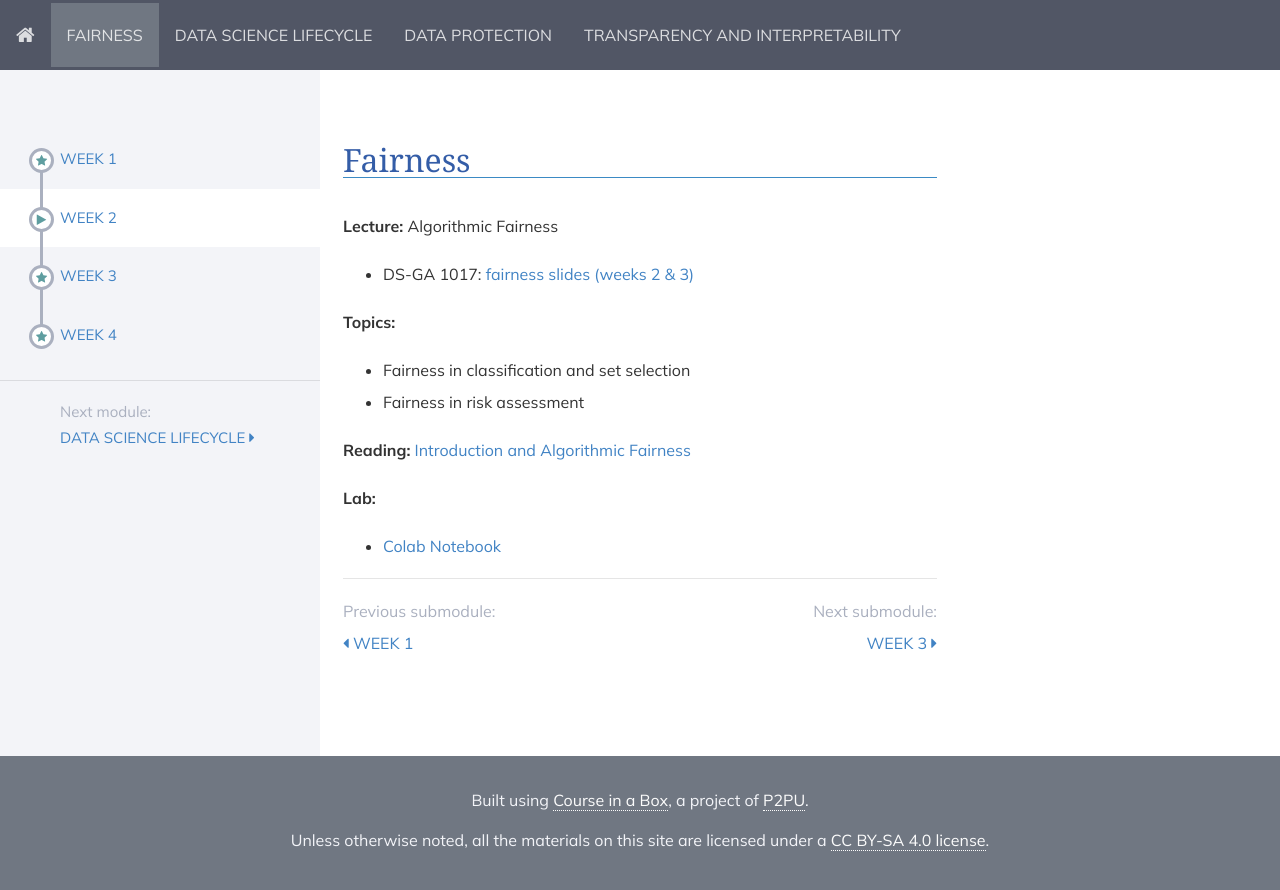
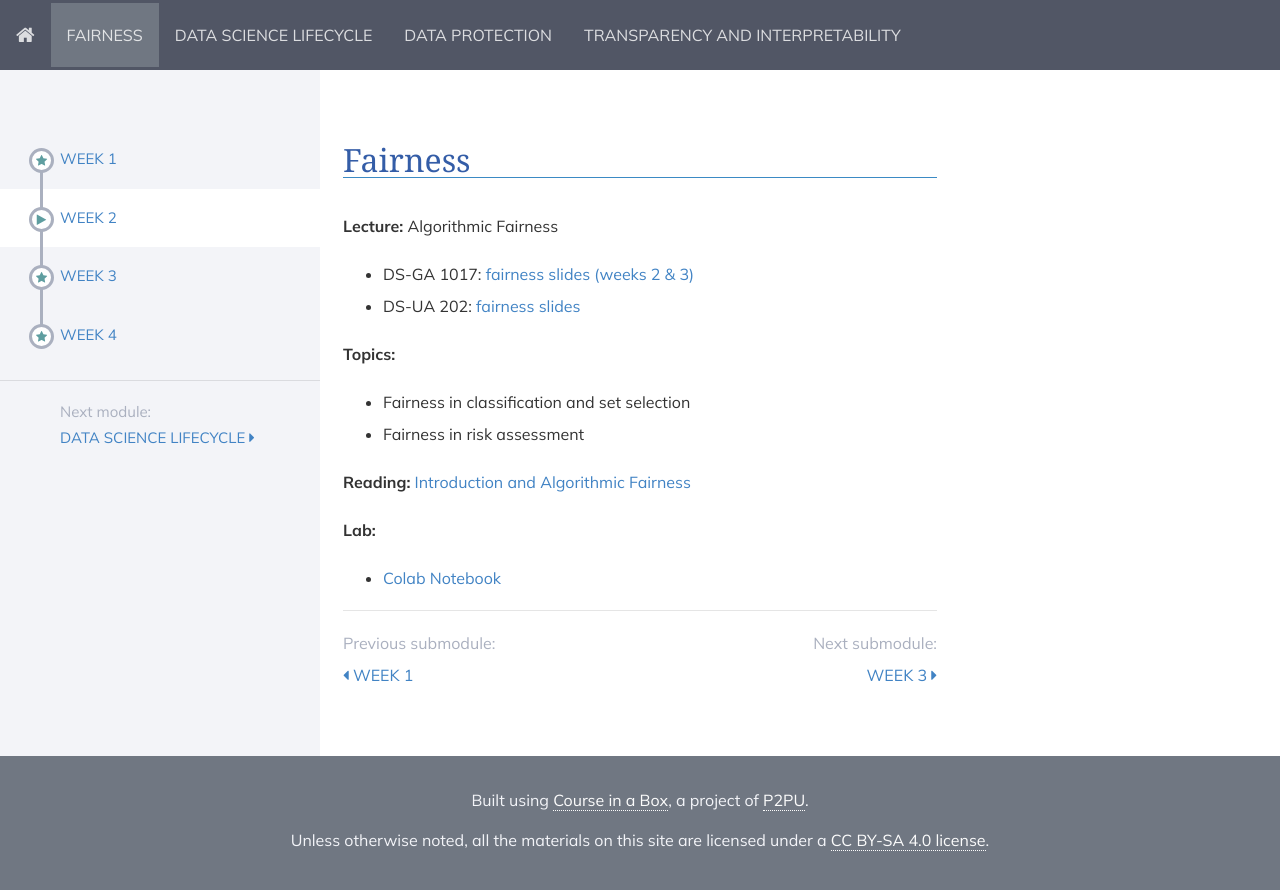
Before and after one commit to DataResponsibly/rds24, a Jekyll site: the page built from modules/fairness/_posts/2000-01-02-week2.md, in a window 1280 px wide. Shown: the top 890 px of the page. Built offline with Jekyll 4.4.1, drawn with Linux system fonts in a browser that asks for light colours; nearby versions of some CDN libraries.

Commit message:
added link for 202 slides

```diff
--- a/modules/fairness/_posts/2000-01-02-week2.md
+++ b/modules/fairness/_posts/2000-01-02-week2.md
@@ -8,6 +8,7 @@ title: Week 2
 
 <!-- * DS-UA 202: [fairness slides](../../../assets/2_fairness_202.pdf) -->
 * DS-GA 1017: [fairness slides (weeks 2 & 3)](../../../assets/2_3_Fairness_1017.pdf)
+* DS-UA 202: [fairness slides](../../../assets/2_fairness_202.pdf)
 
 **Topics:**
 
```
